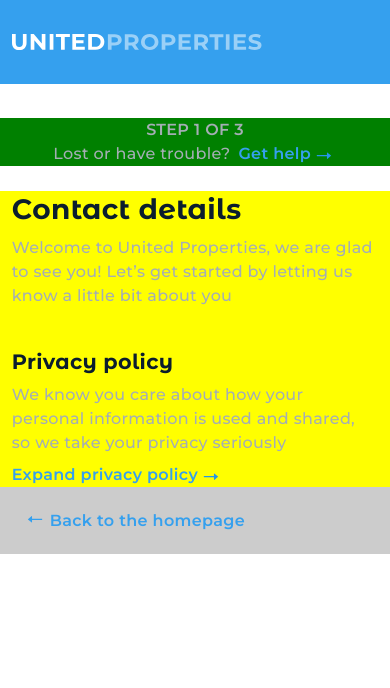
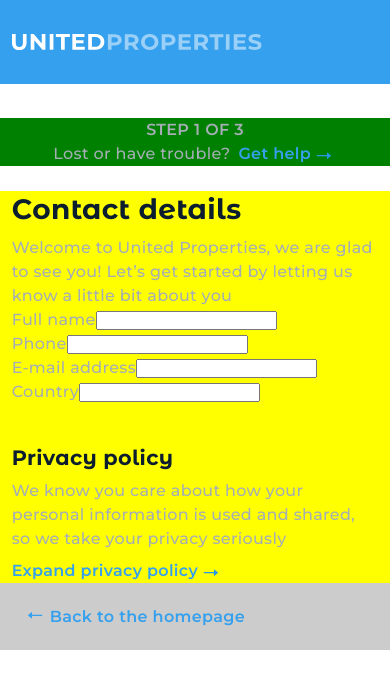
Before and after one commit to cavaglieridomenico/user-onboarding, a React (Create React App) app: page / in a window 390 px wide. Shown: the top 688 px of the page. Built offline with nearby package versions, Linux system fonts and the light colour scheme.

Commit message:
[ADDED] Form structure
In Contact.js. Added the missing "Phone" label on the mockup.

```diff
--- a/src/pages/Contact.js
+++ b/src/pages/Contact.js
@@ -18,7 +18,24 @@ const Contact = () => {
               started by letting us know a little bit about you
             </p>
           </article>
-          <form></form>
+          <div className='form-container'>
+            <form>
+              <div className='name-number-container'>
+                <div className='name-container'>
+                  <label htmlFor='fullName'>Full name</label>
+                  <input type='text' id='fullname' />
+                </div>
+                <div className='phone-container'>
+                  <label htmlFor='phone-number'>Phone</label>
+                  <input type='text' id='phone-number' />
+                </div>
+              </div>
+              <label htmlFor='email'>E-mail address</label>
+              <input type='text' id='email' />
+              <label htmlFor='country'>Country</label>
+              <input type='text' id='country' />
+            </form>
+          </div>
           <article>
             <h2>Privacy policy</h2>
             <p>
```
